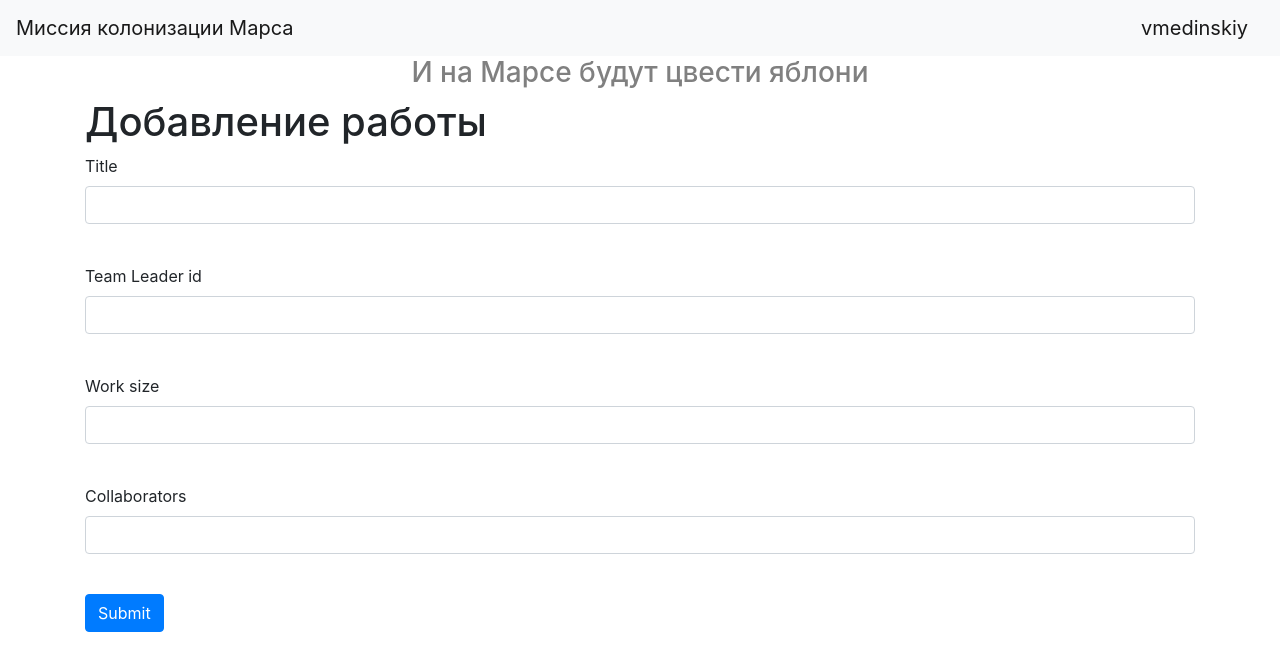
After one commit to dm1itri/sqlalchemy2, a Flask app: page /jobs in a window 1280 px wide. The commit adds this page. Shown: the top 671 px of the page. Run offline with Flask 2, Linux system fonts and the light colour scheme; a user stored in the database is signed in; some libraries are stand-ins or nearby versions.

Commit message:
Промежуточный этап создания приложения

```diff
--- a/data/__all_models.py
+++ b/data/__all_models.py
@@ -1,3 +1,3 @@
 from . import users
-from . import news
-from . import category
+from . import jobs
+# from . import category
--- a/data/category.py
+++ b/data/category.py
@@ -1,3 +1,5 @@
+
+'''
 import sqlalchemy
 
 from .db_session import SqlAlchemyBase
@@ -14,3 +16,4 @@ class Category(SqlAlchemyBase):
     __tablename__ = 'category'
     id = sqlalchemy.Column(sqlalchemy.Integer, primary_key=True, autoincrement=True)
     name = sqlalchemy.Column(sqlalchemy.String, nullable=True)
+'''
--- a/data/users.py
+++ b/data/users.py
@@ -17,7 +17,7 @@ class User(SqlAlchemyBase, UserMixin):
     hashed_password = sqlalchemy.Column(sqlalchemy.String, nullable=True)
     created_date = sqlalchemy.Column(sqlalchemy.DateTime, default=datetime.datetime.now)
 
-    news = orm.relation("News", back_populates='user')
+    # news = orm.relation("News", back_populates='user')
 
     def __repr__(self):
         return f'<User> {self.id} {self.name} {self.email}'
--- /dev/null
+++ b/forms/jobs.py
@@ -0,0 +1,11 @@
+from flask_wtf import FlaskForm
+from wtforms import StringField, SubmitField, IntegerField
+from wtforms.validators import DataRequired
+
+
+class JobsForm(FlaskForm):
+    title = StringField('Title', validators=[DataRequired()])
+    team_leader_id = IntegerField("Team Leader id", validators=[DataRequired()])
+    work_size = IntegerField("Work size", validators=[DataRequired()])
+    collaborators = StringField('Collaborators', validators=[DataRequired()])
+    submit = SubmitField('Submit')
--- a/main.py
+++ b/main.py
@@ -1,9 +1,9 @@
 from flask import Flask, render_template, redirect, request, abort
 from flask_login import LoginManager, login_user, login_required, logout_user, current_user
 
-from forms.news import NewsForm
+from forms.jobs import JobsForm
 from forms.user import RegisterForm, LoginForm
-from data.news import News
+from data.jobs import Job
 from data.users import User
 from data import db_session
 
@@ -31,23 +31,25 @@ def main():
     app.run()
 
 
-@app.route('/news', methods=['GET', 'POST'])
+@app.route('/jobs', methods=['GET', 'POST'])
 @login_required
-def add_news():
-    form = NewsForm()
+def add_job():
+    form = JobsForm()
     if form.validate_on_submit():
         db_sess = db_session.create_session()
-        news = News()
-        news.title = form.title.data
-        news.content = form.content.data
-        news.is_private = form.is_private.data
-        current_user.news.append(news)
-        db_sess.merge(current_user)
+        job = Job()
+        job.title = form.title.data
+        job.team_leader_id = form.team_leader_id.data
+        job.work_size = form.work_size.data
+        job.collaborators = form.collaborators.data
+        db_sess.add(job)
+        # current_user.news.append(job)
+        # db_sess.merge(current_user)
         db_sess.commit()
         return redirect('/')
-    return render_template('news.html', title='Добавление новости', form=form)
+    return render_template('jobs.html', title='Добавление работы', form=form)
 
-
+'''
 @app.route('/news_delete/<int:id>', methods=['GET', 'POST'])
 @login_required
 def news_delete(id):
@@ -86,20 +88,19 @@ def edit_news(id):
         else:
             abort(404)
     return render_template('news.html', title='Редактирование новости', form=form)
+'''
 
 
 @app.route("/")
 def index():
     db_sess = db_session.create_session()
-    if current_user.is_authenticated:
-        news = db_sess.query(News).filter((News.user == current_user) | (News.is_private != True))
-    else:
-        news = db_sess.query(News).filter(News.is_private != True)
-    return render_template("index.html", news=news)
+    jobs = db_sess.query(Job).all()
+    print(jobs)
+    return render_template("index.html", jobs=jobs)
 
 
 @app.route('/register', methods=['GET', 'POST'])
-def reqister():
+def register():
     form = RegisterForm()
     if form.validate_on_submit():
         if form.password.data != form.password_again.data:
--- a/templates/base.html
+++ b/templates/base.html
@@ -12,7 +12,7 @@
 <body>
 <header>
     <nav class="navbar navbar-light bg-light">
-        <a class="navbar-brand" href="#">Наше приложение</a>
+        <a class="navbar-brand" href="#">Миссия колонизации Марса</a>
         {% if current_user.is_authenticated %}
             <a class="navbar-brand" href="/logout">{{ current_user.name }}</a>
         {% else %}
@@ -22,6 +22,7 @@
             </p>
         {% endif %}
     </nav>
+    <h3 align="center" style="color: Grey">И на Марсе будут цвести яблони</h3>
 </header>
 <!-- Begin page content -->
 <main role="main" class="container">
--- /dev/null
+++ b/templates/jobs.html
@@ -0,0 +1,46 @@
+{% extends "base.html" %}
+
+{% block content %}
+    <h1>Добавление работы</h1>
+    <form action="" method="post">
+        {{ form.hidden_tag() }}
+        <p>
+            {{ form.title.label }}<br>
+            {{ form.title(class="form-control") }}<br>
+            {% for error in form.title.errors %}
+                <p class="alert alert-danger" role="alert">
+                    {{ error }}
+                </p>
+            {% endfor %}
+        </p>
+        <p>
+            {{ form.team_leader_id.label }}<br>
+            {{ form.team_leader_id(class="form-control") }}<br>
+            {% for error in form.team_leader_id.errors %}
+                <p content="alert alert-danger" role="alert">
+                    {{ error }}
+                </p>
+            {% endfor %}
+        </p>
+        <p>
+            {{ form.work_size.label }}<br>
+            {{ form.work_size(class="form-control") }}<br>
+            {% for error in form.work_size.errors %}
+                <p content="alert alert-danger" role="alert">
+                    {{ error }}
+                </p>
+            {% endfor %}
+        </p>
+                <p>
+            {{ form.collaborators.label }}<br>
+            {{ form.collaborators(class="form-control") }}<br>
+            {% for error in form.collaborators.errors %}
+                <p content="alert alert-danger" role="alert">
+                    {{ error }}
+                </p>
+            {% endfor %}
+        </p>
+        <p>{{ form.submit(type="submit", class="btn btn-primary") }}</p>
+        {{ message }}
+    </form>
+{% endblock %}
```
Also changed, not shown: data/jobs.py (added, +18 -0 lines), data/news.py (deleted, +0 -19 lines), forms/news.py (deleted, +0 -10 lines), templates/index.html (+5 -12 lines), templates/news.html (deleted, +0 -29 lines), db/blogs.db (deleted).
